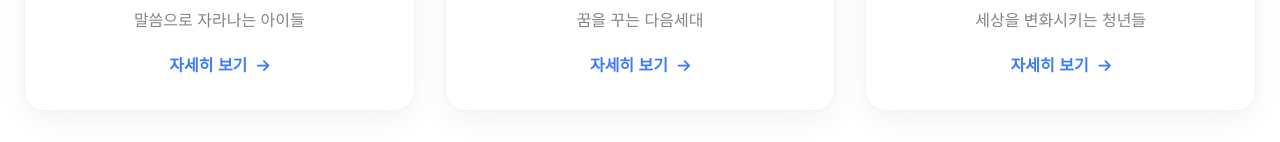
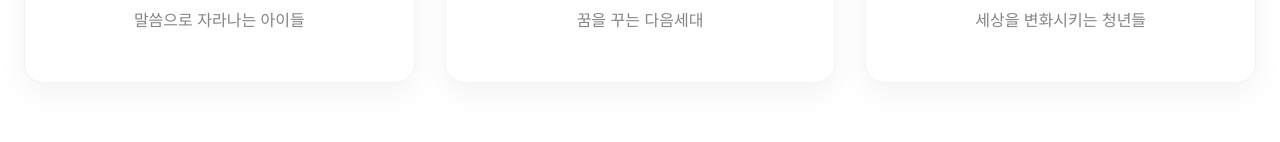
Before and after one commit to mjuy1-debug/bethelchurch, a website: page index.html in a window 1280 px wide. Shown: the part 3151-3293 px from the top of the page. Drawn offline with Linux system fonts and the light colour scheme.

Commit message:
Refactor Next Gen navigation: clickable cards, removed buttons

```diff
--- a/index.html
+++ b/index.html
@@ -342,33 +342,30 @@
                 <p class="desc" data-key="nextgen-desc">화도벧엘교회의 미래이자 희망입니다</p>
             </div>
             <div class="next-gen-grid">
-                <div class="ng-item">
+                <div class="ng-item" onclick="location.href='nextgen.html#sunday-school'">
                     <div class="ng-img" data-img-key="ng-1-img"
                         style="background-image: url('./images/KakaoTalk_20240914_172650750.jpg');">
                     </div>
                     <div class="ng-content">
                         <h3 data-key="ng-1-title">주일학교</h3>
                         <p data-key="ng-1-desc">말씀으로 자라나는 아이들</p>
-                        <a href="nextgen.html" class="btn-text">자세히 보기 <i class="fas fa-arrow-right"></i></a>
                     </div>
                 </div>
-                <div class="ng-item">
+                <div class="ng-item" onclick="location.href='nextgen.html#student'">
                     <div class="ng-img" data-img-key="ng-3-img"
                         style="background-image: url('./images/KakaoTalk_20240914_172645310.jpg');">
                     </div>
                     <div class="ng-content">
                         <h3 data-key="ng-3-title">학생부</h3>
                         <p data-key="ng-3-desc">꿈을 꾸는 다음세대</p>
-                        <a href="nextgen.html" class="btn-text">자세히 보기 <i class="fas fa-arrow-right"></i></a>
                     </div>
                 </div>
-                <div class="ng-item">
+                <div class="ng-item" onclick="location.href='nextgen.html#young-adults'">
                     <div class="ng-img" data-img-key="ng-2-img" style="background-image: url('./images/청년부.png');">
                     </div>
                     <div class="ng-content">
                         <h3 data-key="ng-2-title">청년부</h3>
                         <p data-key="ng-2-desc">세상을 변화시키는 청년들</p>
-                        <a href="nextgen.html" class="btn-text">자세히 보기 <i class="fas fa-arrow-right"></i></a>
                     </div>
                 </div>
             </div>
```
